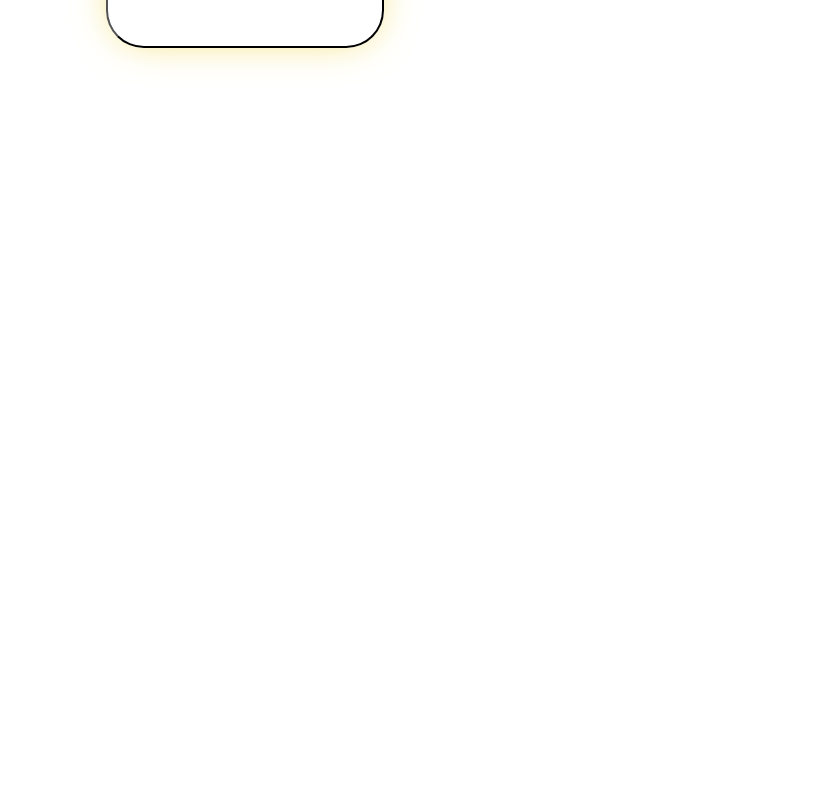
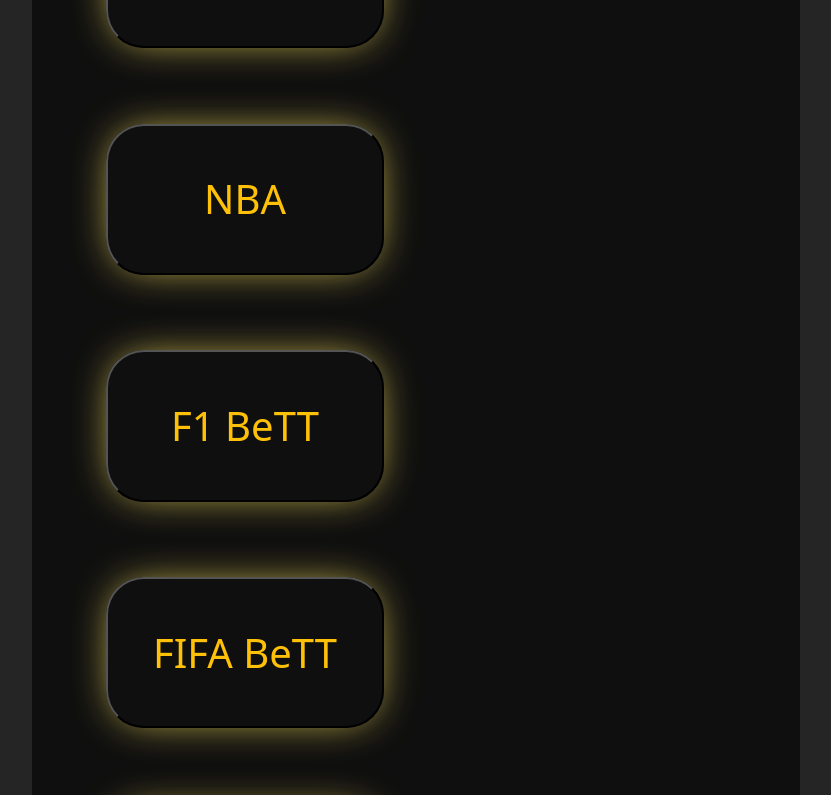
Before and after one commit to Parsagrammer/SHbet, a React (Create React App) app: page / in a window 1280 px wide. Shown: the part 945-1740 px from the top of the page, without its empty margins (224-1055 px from the left). Before the commit the page ends 1079 px from the top, so only its background shows below. Built offline with nearby package versions, Linux system fonts and the light colour scheme.

Commit message:
more games added

```diff
--- a/src/component/home/home.css
+++ b/src/component/home/home.css
@@ -5,7 +5,7 @@
 }
 .home{
     width: 100%;
-    height: 757px;
+    height: 100%;
     background-color: rgb(15, 15, 15);
 }
 nav{
@@ -71,4 +71,9 @@
     box-shadow: 0px 0px 40px -10px rgb(241, 218, 90);
     border-radius: 1cm;
     background-size: cover;
+    transition: all 1s;
 }
+.gamesbtn:hover{
+    box-shadow: 0px 0px 60px  rgb(255, 0, 0);
+
+}
--- a/src/component/home/home.jsx
+++ b/src/component/home/home.jsx
@@ -32,6 +32,10 @@
 <button  className="gamesbtn" ><Link className="w-100 h-100 text-decoration-none text-center fs-1 text-warning" to={''}  >BasketBeTT</Link></button>
 <button  className="gamesbtn" ><Link className="w-100 h-100 text-decoration-none text-center fs-1 text-warning" to={''}  >BoxBeTT</Link></button>
 <button  className="gamesbtn" ><Link className="w-100 h-100 text-decoration-none text-center fs-1 text-warning" to={''}  >RidingBeTT</Link></button>
+<button  className="gamesbtn" ><Link className="w-100 h-100 text-decoration-none text-center fs-1 text-warning" to={''}  >NBA </Link></button>
+<button  className="gamesbtn" ><Link className="w-100 h-100 text-decoration-none text-center fs-1 text-warning" to={''}  >F1 BeTT</Link></button>
+<button  className="gamesbtn" ><Link className="w-100 h-100 text-decoration-none text-center fs-1 text-warning" to={''}  >FIFA BeTT</Link></button>
+<button  className="gamesbtn" ><Link className="w-100 h-100 text-decoration-none text-center fs-1 text-warning" to={''}  >Billiard BeTT</Link></button>
 </div>
 
     </div>
```
